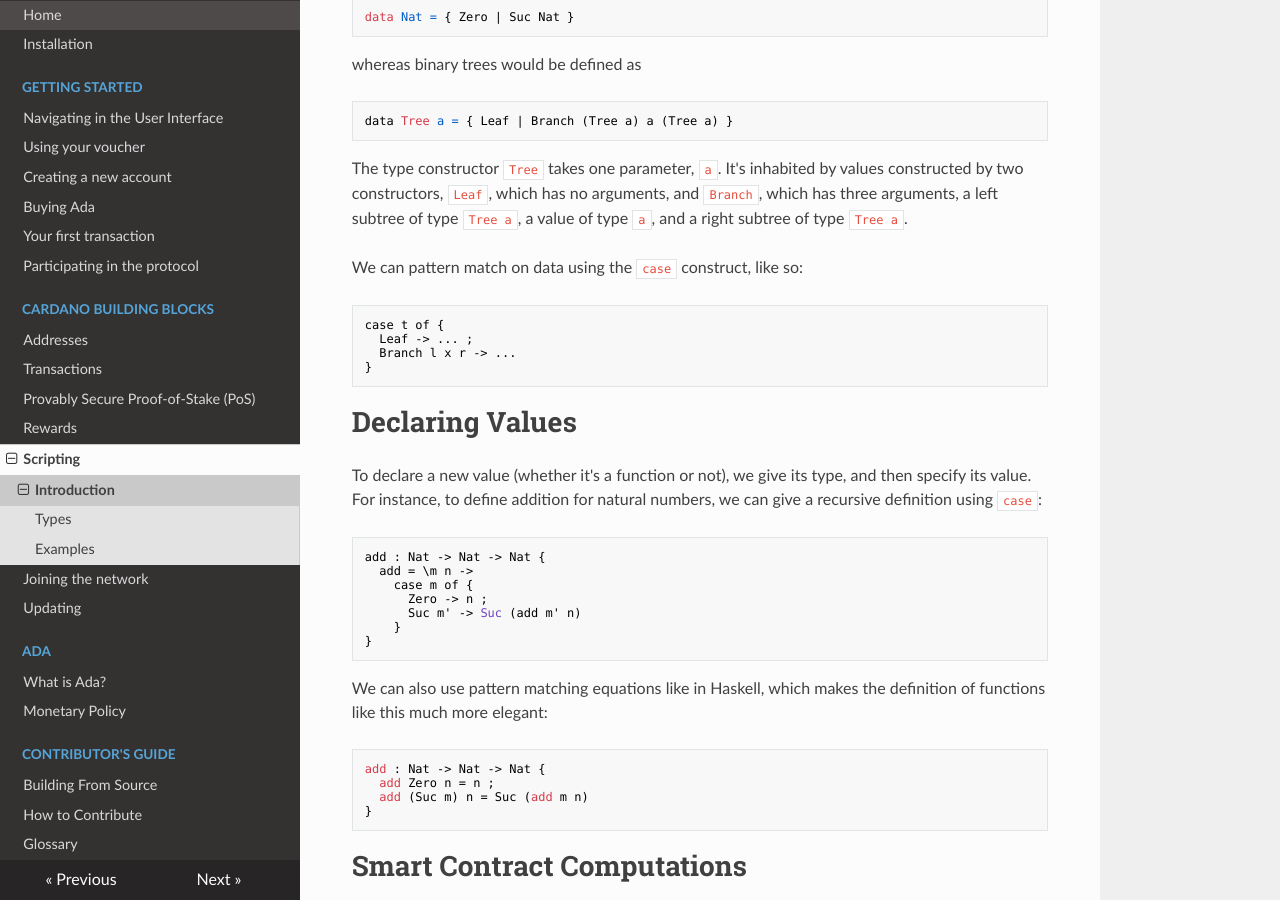
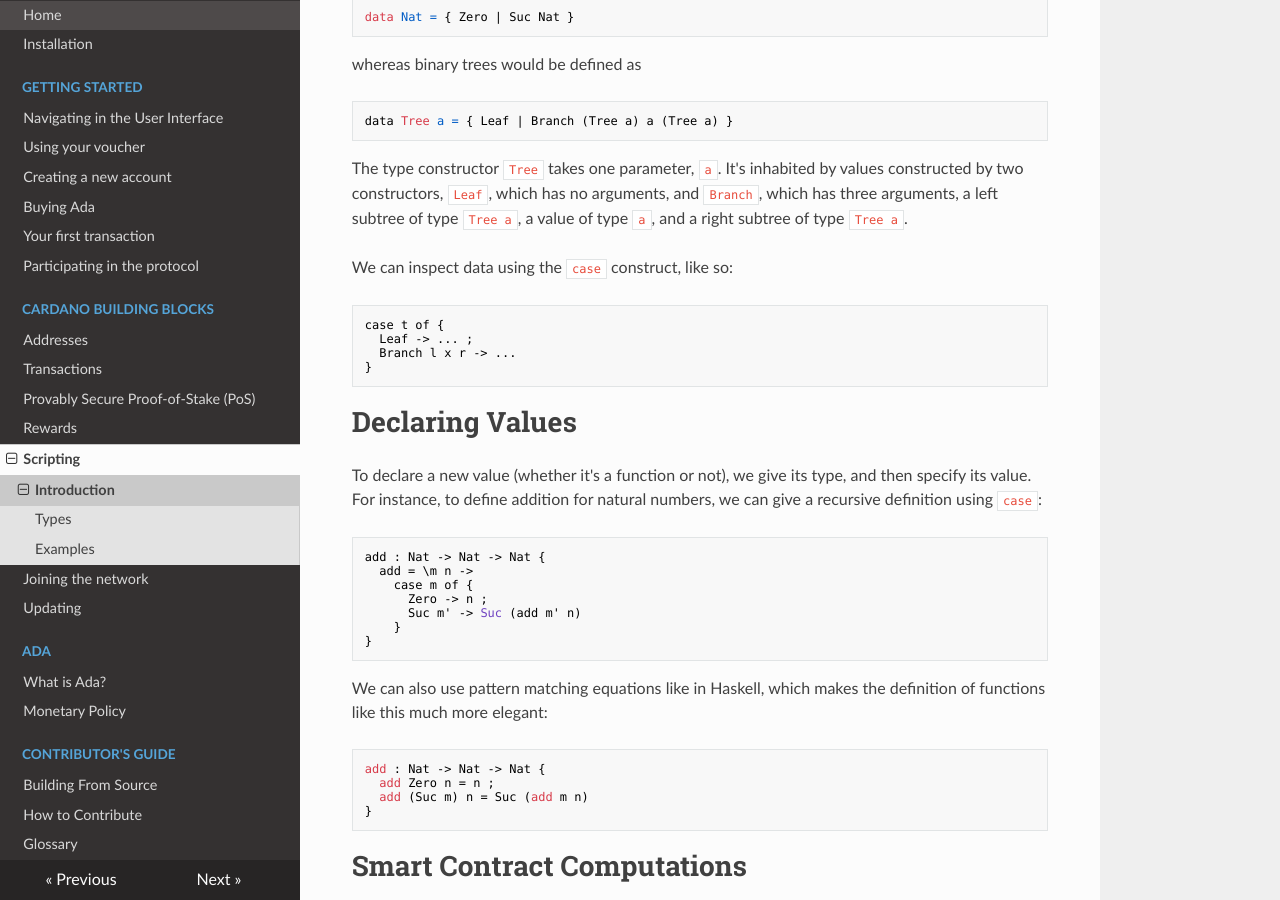
Before and after one commit to input-output-hk/cardano-docs, an MkDocs documentation site: the page built from docs/cardano/plutus/introduction.md, in a window 1280 px wide and 900 px high, scrolled down 379 px. Built offline with MkDocs 1.6.1, drawn with Linux system fonts in a browser that asks for light colours; nearby versions of some CDN libraries; old or Windows-style settings are respelled for this version of MkDocs.

Commit message:
Update introduction.md

```diff
--- a/docs/cardano/plutus/introduction.md
+++ b/docs/cardano/plutus/introduction.md
@@ -24,7 +24,7 @@ constructed by two constructors, `Leaf`, which has no arguments, and `Branch`,
 which has three arguments, a left subtree of type `Tree a`, a value of type
 `a`, and a right subtree of type `Tree a`.
 
-We can pattern match on data using the `case` construct, like so:
+We can inspect data using the `case` construct, like so:
 
     case t of {
       Leaf -> ... ;
```
